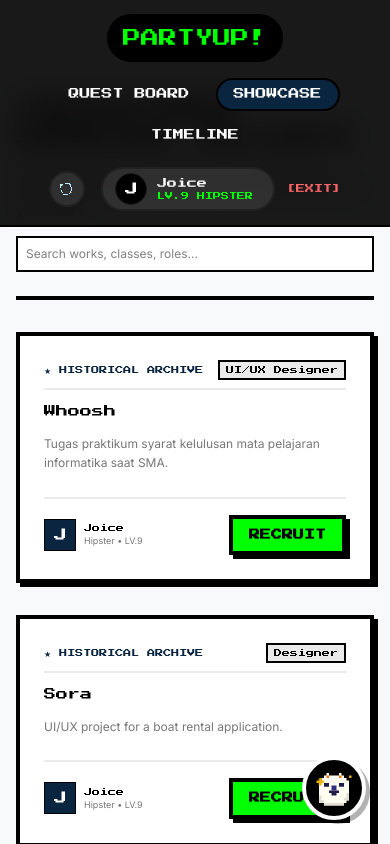
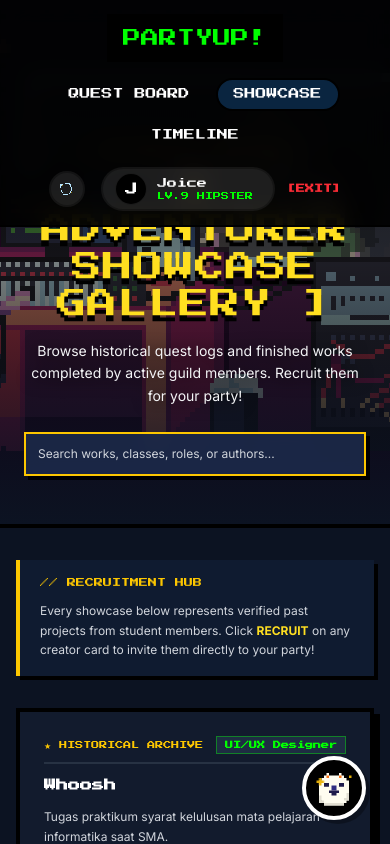
Before and after one commit to JoiceNapitupulu/PartyUp, a Next.js app: page /showcase in a window 390 px wide. Shown: the top 844 px of the page. Built offline with nearby package versions, Linux system fonts and the light colour scheme.

Commit message:
ganti thema

```diff
--- a/src/app/globals.css
+++ b/src/app/globals.css
@@ -84,3 +84,58 @@ button,
 .cursor-pointer {
   cursor: url('/cursors/cursor.png') 4 2, pointer;
 }
+
+/* 1. Latar Belakang Seluruh Halaman Mode Terang */
+html.light,
+html.light body,
+html.light div.min-h-screen {
+  background-color: #f1f5f9 !important;
+  /* Warna Terang Slate Soft */
+  color: #0f172a !important;
+  /* Teks Hitam Pekat */
+}
+
+/* 2. Mengubah Latar Kartu & Container dari Gelap ke Terang */
+html.light .bg-\[\#0c1322\],
+html.light .bg-\[\#0e1726\],
+html.light .bg-\[\#0b0717\],
+html.light .bg-\[\#130b24\],
+html.light .bg-\[\#120a21\],
+html.light .bg-\[\#131f37\],
+html.light .bg-\[\#121b2d\],
+html.light .bg-\[\#13222e\],
+html.light .bg-\[\#172a3a\],
+html.light .bg-\[\#1b263b\] {
+  background-color: #ffffff !important;
+  color: #0f172a !important;
+  border-color: #000000 !important;
+}
+
+/* 3. Mengubah Input Box & Select Dropdown di Mode Terang */
+html.light input,
+html.light select,
+html.light textarea,
+html.light .bg-\[\#1c2a4a\] {
+  background-color: #f8fafc !important;
+  color: #0f172a !important;
+  border-color: #000000 !important;
+}
+
+/* 4. Mengubah Warna Teks Gelap */
+html.light .text-white {
+  color: #0f172a !important;
+}
+
+html.light .text-gray-100,
+html.light .text-gray-200,
+html.light .text-gray-300,
+html.light .text-gray-400 {
+  color: #334155 !important;
+}
+
+/* 5. Teks Kuning Emas Dibuat Gelap/Emas Tua di Mode Terang Agar Mudah Dibaca */
+html.light .text-yellow-300,
+html.light .text-yellow-400 {
+  color: #b45309 !important;
+  /* Warna Amber/Emas Tua */
+}
--- a/src/app/showcase/page.js
+++ b/src/app/showcase/page.js
@@ -10,8 +10,8 @@ import projectsData from "@/data/projects.json";
 export default function Showcase() {
   const [search, setSearch] = useState("");
   const [selectedUser, setSelectedUser] = useState(null);
-  const [selectedProject, setSelectedProject] = useState(projectsData[0].title);
-  const [invitationStatus, setInvitationStatus] = useState("idle"); // idle, sending, success
+  const [selectedProject, setSelectedProject] = useState(projectsData[0]?.title || "");
+  const [invitationStatus, setInvitationStatus] = useState("idle");
 
   // Flat list of all portfolio items across all users
   const allShowcases = [];
@@ -54,31 +54,52 @@ export default function Showcase() {
   };
 
   return (
-    <>
+    <div className="bg-[#0c1322] min-h-screen text-white flex flex-col font-sans overflow-x-hidden selection:bg-yellow-400 selection:text-black">
       <Header />
 
-      <main className="flex-1 max-w-6xl w-full mx-auto px-4 md:px-6 pt-24 md:pt-28 pb-12 flex flex-col gap-8">
-        {/* Header Block */}
-        <div className="flex flex-col md:flex-row justify-between items-start md:items-center gap-4 border-b-4 border-retro-black pb-6">
-          <div>
-            <h1 className="font-pixel text-xl text-retro-black mb-2">
-              [ADVENTURER SHOWCASE GALLERY]
-            </h1>
-            <p className="font-sans text-sm text-retro-dark-gray">
-              Browse historical quest logs and finished works completed by active guild members. Recruit them for your party.
-            </p>
-          </div>
-          {/* Search bar */}
-          <div className="w-full md:w-80">
+      <section
+        className="relative w-full min-h-[380px] md:min-h-[460px] bg-cover bg-center bg-no-repeat overflow-hidden border-b-4 border-retro-black flex items-center justify-center pt-24 md:pt-28"
+        style={{ backgroundImage: "url('/bg4.gif')" }} // Bisa diganti ke /showcase-bg.gif atau /bg3.gif
+      >
+        {/* Layer Overlay Dark Vignette untuk transisi sangat halus */}
+        <div className="absolute inset-0 bg-gradient-to-b from-[#0c1322]/80 via-black/50 to-[#0c1322] pointer-events-none z-0" />
+
+        {/* Konten Hero Banner di Tengah — Proporsi Sama Persis Seperti Board */}
+        <div className="relative z-10 max-w-4xl mx-auto px-6 py-12 md:py-16 text-center flex flex-col items-center justify-center gap-4">
+          <span className="font-pixel text-[9px] md:text-[11px] text-yellow-300 tracking-widest drop-shadow-[0_2px_8px_rgba(0,0,0,0.95)]">
+            ✦ HISTORICAL ARCHIVES ✦
+          </span>
+
+          <h1 className="font-pixel text-3xl md:text-5xl text-yellow-300 drop-shadow-[0_6px_0px_rgba(0,0,0,1)] leading-tight tracking-wide">
+            [ ADVENTURER SHOWCASE GALLERY ]
+          </h1>
+
+          <p className="font-sans text-sm md:text-base text-gray-100 leading-relaxed max-w-2xl drop-shadow-[0_2px_8px_rgba(0,0,0,0.95)]">
+            Browse historical quest logs and finished works completed by active guild members. Recruit them for your party!
+          </p>
+
+          {/* Search Bar di Dalam Banner */}
+          <div className="w-full max-w-md pt-2">
             <input
               type="text"
-              placeholder="Search works, classes, roles..."
+              placeholder="Search works, classes, roles, or authors..."
               value={search}
               onChange={(e) => setSearch(e.target.value)}
-              className="w-full font-sans text-xs p-2 bg-white pixel-border-sm focus:outline-none"
+              className="w-full font-sans text-xs p-3 bg-[#1c2a4a]/90 text-white border-2 border-yellow-400 focus:outline-none placeholder-gray-300 shadow-[4px_4px_0px_0px_rgba(0,0,0,1)] backdrop-blur-sm"
             />
           </div>
         </div>
+      </section>
+
+      <main className="flex-1 max-w-6xl w-full mx-auto px-4 md:px-6 pt-8 pb-16 flex flex-col gap-8">
+
+        {/* Informasi Ringkas */}
+        <section className="flex flex-col md:flex-row md:items-center gap-3 md:gap-6 bg-[#0f1b30] border-l-4 border-yellow-400 px-5 py-4 shadow-[4px_4px_0px_0px_rgba(0,0,0,1)]">
+          <span className="font-pixel text-[9px] text-yellow-400 whitespace-nowrap">// RECRUITMENT HUB</span>
+          <p className="font-sans text-xs md:text-sm text-gray-300 leading-relaxed">
+            Every showcase below represents verified past projects from student members. Click <strong className="text-yellow-300 font-bold">RECRUIT</strong> on any creator card to invite them directly to your party!
+          </p>
+        </section>
 
         {/* Timeline Gallery Grid */}
         <section className="grid grid-cols-1 md:grid-cols-2 lg:grid-cols-3 gap-8">
@@ -86,42 +107,42 @@ export default function Showcase() {
             filteredShowcases.map((item) => (
               <div
                 key={item.id}
-                className="bg-white pixel-border pixel-shadow p-6 flex flex-col justify-between gap-6 hover:-translate-y-1 transition-all"
+                className="bg-[#121b2d] border-4 border-retro-black shadow-[6px_6px_0px_0px_rgba(0,0,0,1)] hover:border-yellow-400 p-6 flex flex-col justify-between gap-6 hover:-translate-y-1 transition-all duration-200"
               >
-                <div className="flex flex-col gap-3">
+                <div className="flex flex-col gap-3 text-left">
                   {/* Decorative Banner Tag */}
-                  <div className="flex items-center justify-between border-b-2 border-retro-light-gray pb-2">
-                    <span className="font-pixel text-[8px] text-navy-blue">
+                  <div className="flex items-center justify-between border-b-2 border-gray-700/60 pb-2">
+                    <span className="font-pixel text-[8px] text-yellow-400">
                       ★ HISTORICAL ARCHIVE
                     </span>
-                    <span className="font-pixel text-[8px] px-1.5 py-0.5 bg-retro-light-gray text-retro-black pixel-border-sm">
+                    <span className="font-pixel text-[8px] px-2 py-0.5 bg-[#1e2d42] text-pixel-green border border-pixel-green/40 font-bold">
                       {item.role}
                     </span>
                   </div>
 
                   {/* Project Name */}
-                  <h3 className="font-pixel text-xs text-retro-black leading-relaxed">
+                  <h3 className="font-pixel text-xs text-white leading-relaxed font-bold">
                     {item.project_name}
                   </h3>
 
                   {/* Description */}
-                  <p className="font-sans text-xs text-retro-dark-gray leading-relaxed">
+                  <p className="font-sans text-xs text-gray-300 leading-relaxed">
                     {item.description}
                   </p>
                 </div>
 
                 {/* Developer Profile Info & Recruit Button */}
-                <div className="border-t-2 border-retro-light-gray pt-4 flex items-center justify-between gap-4">
-                  <div className="flex items-center gap-2">
-                    <div className="w-8 h-8 bg-navy-blue text-white flex items-center justify-center font-pixel text-xs font-bold border border-retro-black">
+                <div className="border-t-2 border-gray-700/60 pt-4 flex items-center justify-between gap-4">
+                  <div className="flex items-center gap-2 text-left">
+                    <div className="w-8 h-8 bg-retro-black border border-yellow-400 text-yellow-300 flex items-center justify-center font-pixel text-xs font-bold shadow-sm">
                       {item.user.name[0]}
                     </div>
                     <div>
-                      <p className="font-pixel text-[8px] text-retro-black leading-none mb-1">
+                      <p className="font-pixel text-[8px] text-white leading-none mb-1 font-bold">
                         {item.user.name}
                       </p>
-                      <p className="font-sans text-[9px] text-retro-dark-gray leading-none">
-                        {item.user.role} • LV.{item.user.skills.length + (item.user.semester || 1)}
+                      <p className="font-sans text-[9px] text-gray-400 leading-none">
+                        {item.user.role} • LV.{(item.user.skills?.length || 0) + (item.user.semester || 1)}
                       </p>
                     </div>
                   </div>
@@ -129,7 +150,7 @@ export default function Showcase() {
                   <PixelButton
                     variant="green"
                     onClick={() => setSelectedUser(item.user)}
-                    className="py-1 px-3 text-[9px] border-2"
+                    className="py-1 px-3 text-[9px] border-2 shadow-[2px_2px_0px_0px_rgba(0,0,0,1)]"
                   >
                     RECRUIT
                   </PixelButton>
@@ -137,9 +158,9 @@ export default function Showcase() {
               </div>
             ))
           ) : (
-            <div className="col-span-full bg-white pixel-border p-12 text-center flex flex-col items-center justify-center gap-4">
-              <span className="font-pixel text-xl text-retro-dark-gray">? ? ?</span>
-              <p className="font-pixel text-[10px] text-retro-dark-gray">
+            <div className="col-span-full bg-[#131f37] border-4 border-retro-black p-12 text-center flex flex-col items-center justify-center gap-4">
+              <span className="font-pixel text-xl text-yellow-400">? ? ?</span>
+              <p className="font-pixel text-[10px] text-gray-300">
                 NO COMPLETED QUESTS MATCH YOUR FILTERS.
               </p>
               <PixelButton variant="secondary" onClick={() => setSearch("")}>
@@ -151,35 +172,35 @@ export default function Showcase() {
 
         {/* Modal: Invite Developer */}
         {selectedUser && (
-          <div className="fixed inset-0 z-50 flex items-center justify-center bg-retro-black/50 p-4">
-            <div className="bg-retro-bg pixel-border pixel-shadow w-full max-w-sm p-6 flex flex-col gap-4 relative animate-in fade-in zoom-in-95 duration-150">
+          <div className="fixed inset-0 z-50 flex items-center justify-center bg-retro-black/80 p-4 backdrop-blur-sm">
+            <div className="bg-[#121b2d] border-4 border-retro-black shadow-[8px_8px_0px_0px_rgba(0,0,0,1)] text-white w-full max-w-sm p-6 flex flex-col gap-4 relative animate-in fade-in zoom-in-95 duration-150">
               <button
                 onClick={closeInviteModal}
-                className="absolute top-4 right-4 font-pixel text-xs text-retro-black hover:text-red-600 border-none bg-transparent cursor-pointer"
+                className="absolute top-4 right-4 font-pixel text-xs text-red-400 hover:text-red-500 border-none bg-transparent cursor-pointer"
               >
                 [X]
               </button>
 
-              <h2 className="font-pixel text-xs text-navy-blue border-b-2 border-retro-gray pb-2">
+              <h2 className="font-pixel text-xs text-yellow-400 border-b-2 border-gray-700 pb-2 text-left">
                 [RECRUIT PARTY MEMBER]
               </h2>
 
               {invitationStatus === "idle" && (
-                <form onSubmit={handleSendInvite} className="flex flex-col gap-4">
-                  <p className="font-sans text-xs text-retro-black leading-relaxed">
-                    Invite <span className="font-bold">{selectedUser.name}</span> (Class:{" "}
-                    <span className="text-navy-blue font-bold">{selectedUser.role}</span>) to join one of your active projects.
+                <form onSubmit={handleSendInvite} className="flex flex-col gap-4 text-left">
+                  <p className="font-sans text-xs text-gray-200 leading-relaxed">
+                    Invite <span className="font-bold text-white">{selectedUser.name}</span> (Class:{" "}
+                    <span className="text-yellow-400 font-bold">{selectedUser.role}</span>) to join one of your active projects.
                   </p>
 
                   <div className="flex flex-col gap-1.5">
-                    <label className="font-pixel text-[8px] text-retro-black">SELECT ACTIVE QUEST</label>
+                    <label className="font-pixel text-[8px] text-yellow-400">SELECT ACTIVE QUEST</label>
                     <select
                       value={selectedProject}
                       onChange={(e) => setSelectedProject(e.target.value)}
-                      className="font-sans text-xs p-2 bg-white pixel-border-sm focus:outline-none cursor-pointer"
+                      className="font-sans text-xs p-2 bg-[#1c2a4a] text-white border-2 border-retro-black focus:outline-none cursor-pointer"
                     >
                       {projectsData.map((proj) => (
-                        <option key={proj.project_id} value={proj.title}>
+                        <option key={proj.project_id} value={proj.title} className="bg-[#1c2a4a]">
                           {proj.title}
                         </option>
                       ))}
@@ -199,21 +220,21 @@ export default function Showcase() {
 
               {invitationStatus === "sending" && (
                 <div className="py-8 text-center flex flex-col items-center justify-center gap-3">
-                  <div className="w-8 h-8 bg-retro-gray border-4 border-dashed border-navy-blue animate-spin" />
-                  <p className="font-pixel text-[10px] text-retro-black">SENDING QUEST REQUEST...</p>
+                  <div className="w-8 h-8 bg-retro-black border-4 border-dashed border-yellow-400 animate-spin" />
+                  <p className="font-pixel text-[10px] text-yellow-400">SENDING QUEST REQUEST...</p>
                 </div>
               )}
 
               {invitationStatus === "success" && (
                 <div className="py-4 text-center flex flex-col items-center justify-center gap-4">
-                  <div className="w-10 h-10 bg-pixel-green border-4 border-retro-black flex items-center justify-center text-xl font-bold">
+                  <div className="w-10 h-10 bg-pixel-green text-retro-black border-4 border-retro-black flex items-center justify-center text-xl font-bold">
                     ✓
                   </div>
                   <div className="flex flex-col gap-1">
-                    <p className="font-pixel text-[10px] text-retro-black">REQUEST TRANSMITTED!</p>
-                    <p className="font-sans text-xs text-retro-dark-gray leading-relaxed">
-                      Invitation to join <strong>{selectedProject}</strong> sent to{" "}
-                      <strong>{selectedUser.name}</strong>. Wait for their response!
+                    <p className="font-pixel text-[10px] text-yellow-400">REQUEST TRANSMITTED!</p>
+                    <p className="font-sans text-xs text-gray-300 leading-relaxed">
+                      Invitation to join <strong className="text-white">{selectedProject}</strong> sent to{" "}
+                      <strong className="text-white">{selectedUser.name}</strong>. Wait for their response!
                     </p>
                   </div>
                   <PixelButton variant="navy" onClick={closeInviteModal} className="w-full">
@@ -227,6 +248,6 @@ export default function Showcase() {
       </main>
 
       <Footer />
-    </>
+    </div>
   );
 }
--- a/src/components/Header.js
+++ b/src/components/Header.js
@@ -10,17 +10,27 @@ export default function Header() {
   const router = useRouter();
   const [user, setUser] = useState(null);
   const [isScrolled, setIsScrolled] = useState(false);
-  const [isLightMode, setIsLightMode] = useState(false); // State tema
+
+  // 1. Membaca status tema dari localStorage agar bertahan di semua halaman
+  const [isLightMode, setIsLightMode] = useState(false);
 
   useEffect(() => {
+    if (typeof window !== "undefined") {
+      const savedTheme = localStorage.getItem("theme");
+      if (savedTheme === "light") {
+        setIsLightMode(true);
+        document.documentElement.classList.add("light");
+        document.documentElement.classList.remove("dark");
+      }
+    }
+
     const loadUser = () => {
       const isLoggedOut = localStorage.getItem("isLoggedOut") === "true";
       const stored = localStorage.getItem("currentUser");
 
       if (stored) {
         try {
-          const parsed = JSON.parse(stored);
-          setUser(parsed);
+          setUser(JSON.parse(stored));
           return;
         } catch (e) {
           console.error("Failed to parse local user", e);
@@ -54,16 +64,21 @@ export default function Header() {
     return () => window.removeEventListener("scroll", handleScroll);
   }, []);
 
-  // SINKRONISASI TEMA GLOBAL: Menambahkan kelas "light" atau "dark" pada root HTML (Standar Tailwind)
-  useEffect(() => {
-    if (isLightMode) {
+  // 2. Terapkan kelas 'light' ke Tag HTML Utama saat tombol sakelar diklik
+  const toggleTheme = () => {
+    const nextMode = !isLightMode;
+    setIsLightMode(nextMode);
+
+    if (nextMode) {
       document.documentElement.classList.add("light");
       document.documentElement.classList.remove("dark");
+      localStorage.setItem("theme", "light");
     } else {
       document.documentElement.classList.add("dark");
       document.documentElement.classList.remove("light");
+      localStorage.setItem("theme", "dark");
     }
-  }, [isLightMode]);
+  };
 
   const handleLogout = () => {
     localStorage.setItem("isLoggedOut", "true");
@@ -82,9 +97,8 @@ export default function Header() {
     ? [{ name: "ADMIN CONTROL", path: "/admin" }, ...baseNavItems]
     : baseNavItems;
 
-  // Ikon Matahari 8-Bit (Light Mode)
   const SunIcon = () => (
-    <svg viewBox="0 0 16 16" className="w-4 h-4 text-yellow-400 animate-pulse" style={{ imageRendering: "pixelated" }} fill="currentColor">
+    <svg viewBox="0 0 16 16" className="w-4 h-4 text-yellow-500 animate-pulse" style={{ imageRendering: "pixelated" }} fill="currentColor">
       <rect x="7" y="1" width="2" height="2" />
       <rect x="7" y="13" width="2" height="2" />
       <rect x="1" y="7" width="2" height="2" />
@@ -97,7 +111,6 @@ export default function Header() {
     </svg>
   );
 
-  // Ikon Bulan & Bintang 8-Bit (Dark Mode)
   const MoonIcon = () => (
     <svg viewBox="0 0 16 16" className="w-4 h-4 text-sky-200" style={{ imageRendering: "pixelated" }} fill="currentColor">
       <path d="M6 2h5v1H6zm4 1h2v1h-2zm1 1h1v2h-1zm1 2h1v4h-1zm-1 4h1v2h-1zm-1 2h1v1h-1zm-1 1h-5v1h5zm-5-1h-1v-1h1zm-1-1h-1v-2h1zm-1-4h-1v-4h1zm1-2h-1v-2h1zm1-1h-1v-1h1z" />
@@ -108,25 +121,24 @@ export default function Header() {
 
   return (
     <header
-      className={`fixed z-50 left-1/2 -translate-x-1/2 transition-all duration-500 ease-in-out px-4 md:px-8 backdrop-blur-md ${
-        isLightMode
+      className={`fixed z-50 left-1/2 -translate-x-1/2 transition-all duration-500 ease-in-out px-4 md:px-8 backdrop-blur-md border-retro-black ${isLightMode
           ? isScrolled
-            ? "top-3 py-2.5 w-[90%] max-w-6xl rounded-full border-2 border-slate-300 bg-white/85 text-retro-black shadow-lg"
-            : "top-0 py-3.5 w-full rounded-none border-b-2 border-slate-200 bg-white/95 text-retro-black shadow-none"
+            ? "top-3 py-2.5 w-[90%] max-w-6xl rounded-full border-2 border-slate-400 bg-white/90 text-retro-black shadow-lg"
+            : "top-0 py-3.5 w-full rounded-none border-b-2 border-slate-300 bg-white/95 text-retro-black shadow-none"
           : isScrolled
-            ? "top-3 py-2.5 w-[90%] max-w-6xl rounded-full border-2 border-retro-black bg-retro-black/85 text-white shadow-[0_12px_40px_-12px_rgba(0,0,0,0.8)]"
-            : "top-0 py-3.5 w-full rounded-none border-b-2 border-retro-black bg-retro-black/90 text-white shadow-none"
-      }`}
+            ? "top-3 py-2.5 w-[90%] max-w-6xl rounded-full border-2 bg-retro-black/85 text-white shadow-[0_12px_40px_-12px_rgba(0,0,0,0.8)]"
+            : "top-0 py-3.5 w-full rounded-none border-b-2 bg-retro-black/90 text-white shadow-none"
+        }`}
     >
       <div className="max-w-6xl mx-auto w-full flex flex-col md:flex-row items-center justify-between gap-4">
         {/* Brand Logo */}
         <Link href="/" className="group flex items-center gap-2">
-          <div className="font-pixel text-lg md:text-xl px-3 py-1.5 pixel-border transition-all duration-500 bg-retro-black text-pixel-green rounded-full border-retro-black">
+          <div className="font-pixel text-lg md:text-xl px-3 py-1.5 pixel-border transition-all duration-500 bg-retro-black text-pixel-green rounded-none border-retro-black">
             PARTYUP!
           </div>
         </Link>
 
-        {/* Nav Links Dinamis */}
+        {/* Nav Links */}
         <nav className="flex items-center gap-2 sm:gap-4 flex-wrap justify-center">
           {navItems.map((item) => {
             const isActive = pathname === item.path;
@@ -134,13 +146,12 @@ export default function Header() {
               <Link
                 key={item.path}
                 href={item.path}
-                className={`font-pixel text-[11px] px-4 py-1.5 border-2 rounded-full transition-all duration-300 ${
-                  isActive
-                    ? "bg-navy-blue text-white border-retro-black"
+                className={`font-pixel text-[11px] px-4 py-1.5 border-2 transition-all duration-300 ${isActive
+                    ? "bg-navy-blue text-white border-retro-black rounded-full"
                     : isLightMode
-                      ? "bg-transparent text-retro-black border-transparent hover:bg-black/5"
-                      : "bg-transparent text-white border-transparent hover:bg-white/20"
-                }`}
+                      ? "bg-transparent text-retro-black border-transparent hover:bg-black/10 rounded-full"
+                      : "bg-transparent text-white border-transparent hover:bg-white/20 rounded-full"
+                  }`}
               >
                 {item.name}
               </Link>
@@ -148,17 +159,16 @@ export default function Header() {
           })}
         </nav>
 
-        {/* Profile & Auth State Dinamis */}
+        {/* Profile & Auth State */}
         <div className="flex items-center gap-4">
 
-          {/* Tombol Sakelar Tema Interaktif */}
+          {/* Tombol Sakelar Tema */}
           <button
-            onClick={() => setIsLightMode(!isLightMode)}
-            className={`p-2 rounded-full border-2 transition-all duration-300 active:scale-90 shrink-0 flex items-center justify-center shadow-md ${
-              isLightMode
+            onClick={toggleTheme}
+            className={`p-2 rounded-full border-2 transition-all duration-300 active:scale-90 shrink-0 flex items-center justify-center shadow-md ${isLightMode
                 ? "border-slate-300 bg-black/5 hover:bg-black/10"
                 : "border-retro-black/30 bg-white/10 hover:bg-white/20 text-white"
-            }`}
+              }`}
             title={isLightMode ? "Switch to Dark Mode" : "Switch to Light Mode"}
           >
             {isLightMode ? <SunIcon /> : <MoonIcon />}
@@ -168,22 +178,19 @@ export default function Header() {
             <div className="flex items-center gap-3">
               <Link
                 href="/profile"
-                className={`flex items-center gap-2.5 p-1 border-2 rounded-full px-3 transition-all ${
-                  isLightMode
+                className={`flex items-center gap-2.5 p-1 border-2 rounded-full px-3 transition-all ${isLightMode
                     ? "border-slate-300 bg-black/5 hover:bg-black/10"
                     : "border-retro-black/30 bg-white/10 hover:bg-white/20"
-                }`}
+                  }`}
               >
-                {/* Retro Avatar */}
-                <div className={`w-8 h-8 flex items-center justify-center font-pixel text-xs font-bold border rounded-full ${
-                  isLightMode
-                    ? "bg-white text-retro-black border-slate-200"
+                <div className={`w-8 h-8 flex items-center justify-center font-pixel text-xs font-bold border rounded-full ${isLightMode
+                    ? "bg-white text-retro-black border-slate-300"
                     : "bg-retro-black text-white border-white/10"
-                }`}>
+                  }`}>
                   {user.name ? user.name[0].toUpperCase() : "P"}
                 </div>
                 <div className="text-left pr-2">
-                  <p className={`font-pixel text-[10px] leading-tight ${isLightMode ? "text-retro-black" : "text-white"}`}>
+                  <p className={`font-pixel text-[10px] leading-tight ${isLightMode ? "text-retro-black font-bold" : "text-white"}`}>
                     {user.name}
                   </p>
                   <p className="font-pixel text-[8px] leading-tight text-pixel-green mt-0.5">
@@ -194,7 +201,7 @@ export default function Header() {
               </Link>
               <button
                 onClick={handleLogout}
-                className="font-pixel text-[9px] hover:underline border-none bg-transparent cursor-pointer text-red-400"
+                className="font-pixel text-[9px] hover:underline border-none bg-transparent cursor-pointer text-red-500 font-bold"
                 suppressHydrationWarning
               >
                 [EXIT]
```
Also changed, not shown: public/bg4.gif (added).
